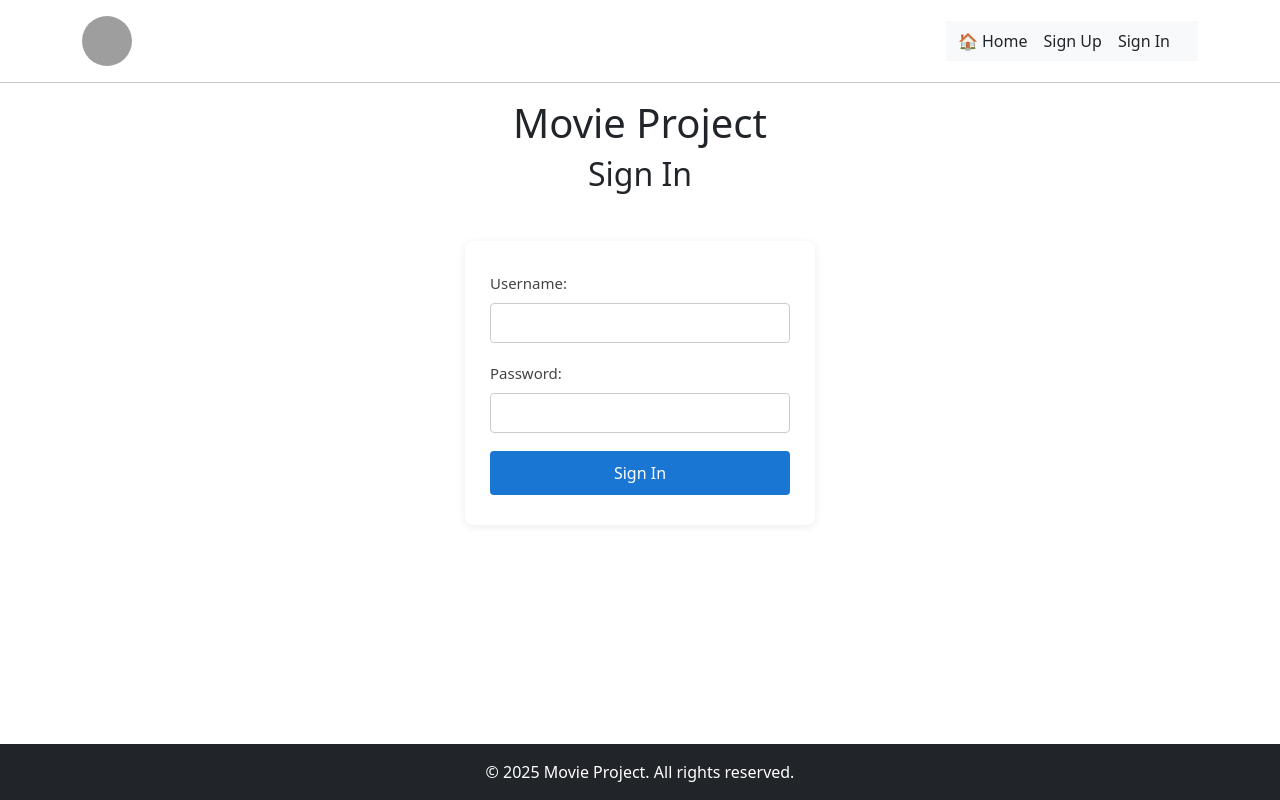
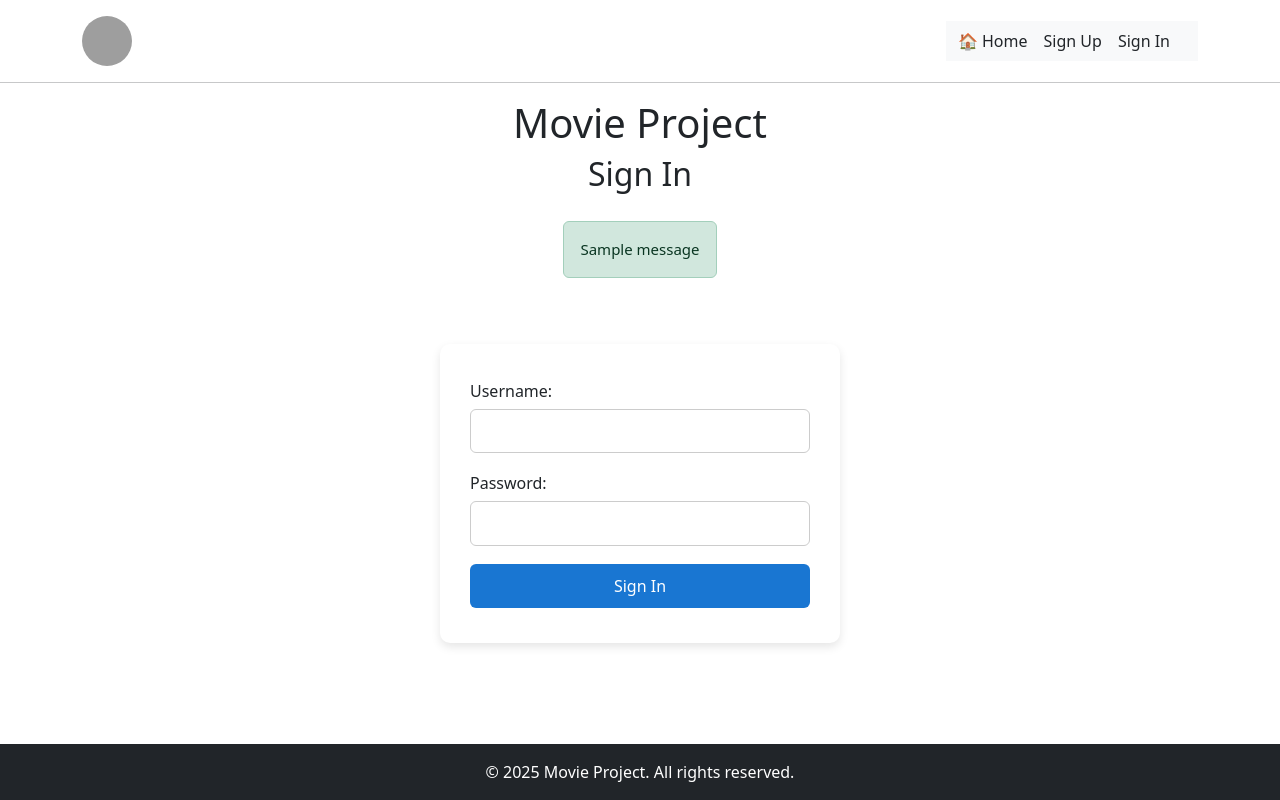
Before and after one commit to IrshuKT/django, a Django app: page /signin/ in a window 1280 px wide. Run offline with Django 5.2, Linux system fonts and the light colour scheme; tables that the repository leaves empty hold one stand-in row (values such as "Sample post"); one stand-in notice (Sample message) is shown; grey boxes are pictures that could not be loaded.

Commit message:
updated the email password error

```diff
--- a/second_project/template/user_signin.html
+++ b/second_project/template/user_signin.html
@@ -1,9 +1,19 @@
+ {% extends 'inherit_sample.html' %}
+    {% load static %}
+
+    {% block content %}
+
+
 <!DOCTYPE html>
 <html lang="en">
 <head>
     <meta charset="UTF-8">
     <meta name="viewport" content="width=device-width, initial-scale=1.0">
     <title>Users</title>
+    <!-- ✅ Bootstrap CDN -->
+<link href="https://cdn.jsdelivr.net/npm/bootstrap@5.3.3/dist/css/bootstrap.min.css" rel="stylesheet">
+<script src="https://cdn.jsdelivr.net/npm/bootstrap@5.3.3/dist/js/bootstrap.bundle.min.js"></script>
+
 <style>
     body {
         font-family: Arial, sans-serif;
@@ -18,25 +28,24 @@
     }
     form {
         background: #fff;
-            max-width: 350px;
-            margin: 40px auto;
-            padding: 30px 25px;
-            border-radius: 8px;
-            box-shadow: 0 2px 8px rgba(0,0,0,0.08);
+        max-width: 400px;
+        margin: 30px auto;
+        padding: 35px 30px;
+        border-radius: 10px;
+        box-shadow: 0 4px 10px rgba(0,0,0,0.1);
     }
     label {
+        font-weight: 500;
+        margin-bottom: 6px;
         display: block;
-            margin-bottom: 8px;
-            color: #444;
-            font-size: 15px;
     }
     input[type="text"],
     input[type="password"] {
         width: 100%;
-            padding: 8px 10px;
+        padding: 10px 12px;
         margin-bottom: 18px;
         border: 1px solid #ccc;
-            border-radius: 4px;
+        border-radius: 6px;
         font-size: 15px;
         box-sizing: border-box;
     }
@@ -46,7 +55,7 @@
         background: #1976d2;
         color: #fff;
         border: none;
-            border-radius: 4px;
+        border-radius: 6px;
         font-size: 16px;
         cursor: pointer;
         transition: background 0.2s;
@@ -54,14 +63,46 @@
     button[type="submit"]:hover {
         background: #1565c0;
     }
+    .message-box {
+        max-width: 400px;
+        margin: 20px auto;
+        text-align: center;
+    }
+    .alert {
+        padding: 10px;
+        border-radius: 6px;
+        margin-bottom: 10px;
+        font-size: 15px;
+    }
+    .alert-success {
+        background-color: #d4edda;
+        color: #155724;
+        border: 1px solid #c3e6cb;
+    }
+    .alert-error,
+    .alert-danger {
+        background-color: #f8d7da;
+        color: #721c24;
+        border: 1px solid #f5c6cb;
+    }
 </style>
+
 </head>
 <body>
-    {% extends 'inherit_sample.html' %}
-    {% load static %}
 
-    {% block content %}
         <h2>Sign In</h2>
+        <!-- ✅ Display Django Messages -->
+{% if messages %}
+    <div class="message-box">
+        {% for message in messages %}
+            <div class="alert {% if message.tags %}alert-{{ message.tags }}{% else %}alert-info{% endif %}">
+                {{ message }}
+            </div>
+        {% endfor %}
+    </div>
+{% endif %}
+
+<!-- ✅ Sign In Form -->
 <form method="post" action="{% url 'signin' %}">
     {% csrf_token %}
     <label for="signup-username">Username:</label>
@@ -72,6 +113,6 @@
 
     <button type="submit">Sign In</button>
 </form>
-    {% endblock content %}
 </body>
 </html>
+{% endblock content %}
--- a/second_project/users/views.py
+++ b/second_project/users/views.py
@@ -26,24 +26,20 @@ def signup(request):
     return render(request, 'user_signup.html',{'user':user,'error_message':error_message})
 
 
+
 def signin(request):
     if request.method == 'POST':
         username = request.POST.get('username')
         password = request.POST.get('password')
-        print("Trying login with:", username, password)
 
         user = authenticate(request, username=username, password=password)
-        print("Authenticate returned:", user)
-
         if user is not None:
             login(request, user)
-            print("✅ Login successful")
-            return redirect('list')
+            messages.success(request, f"Welcome back, {username} 👋")
+            return redirect('index')
         else:
-            print("❌ Invalid login")
-            messages.error(request, "Invalid username or password.")
-            return render(request, 'user_signin.html')  # Show error on same page
-
+            messages.error(request, "Invalid username or password. Please try again.")
+            return redirect('signin')  # refresh the same page with error
     return render(request, 'user_signin.html')
 
 def signout(request):
```
Also changed, not shown: second_project/Readme.md. Lines whose indentation alone changed are shown as unchanged.
